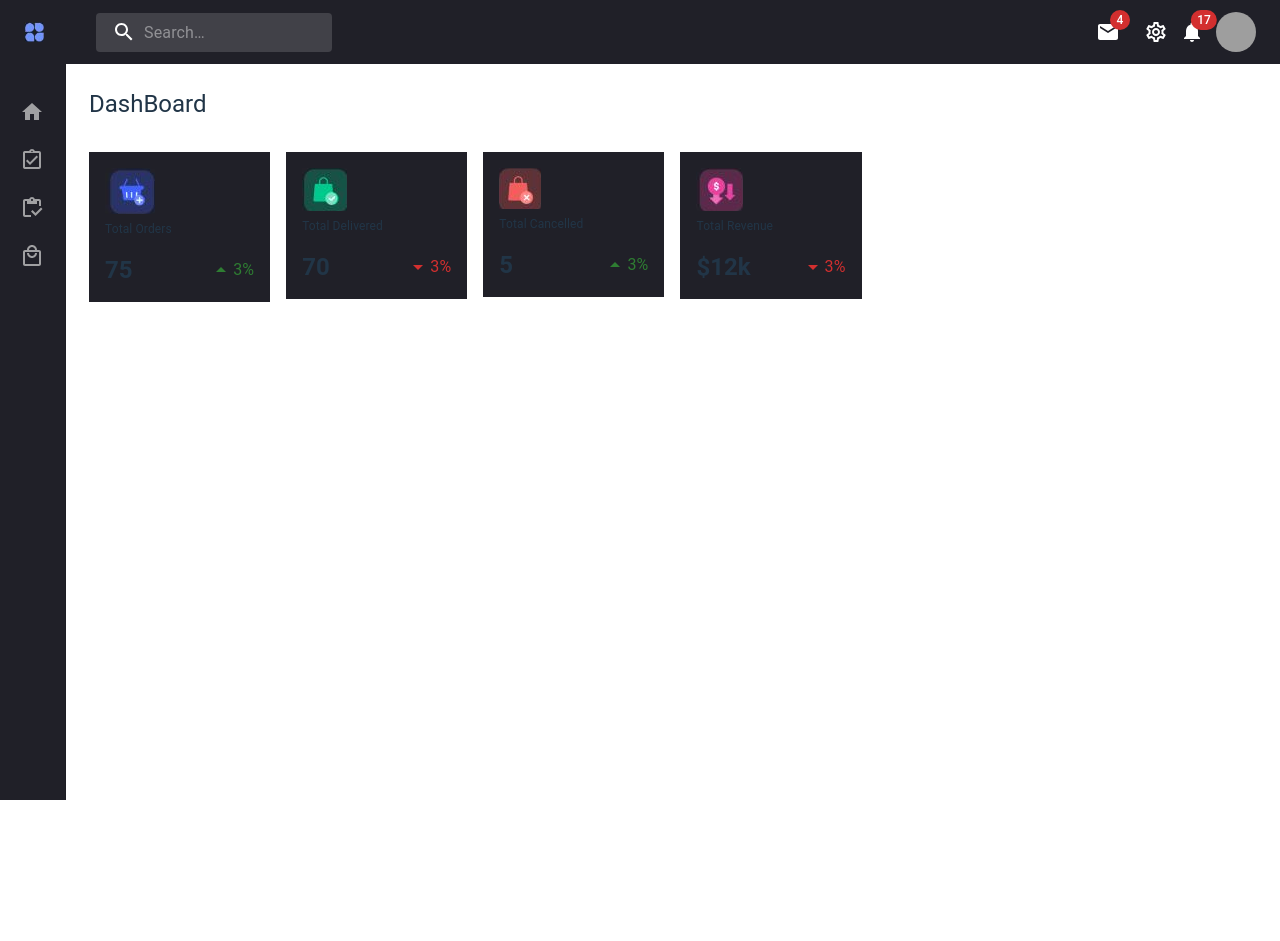
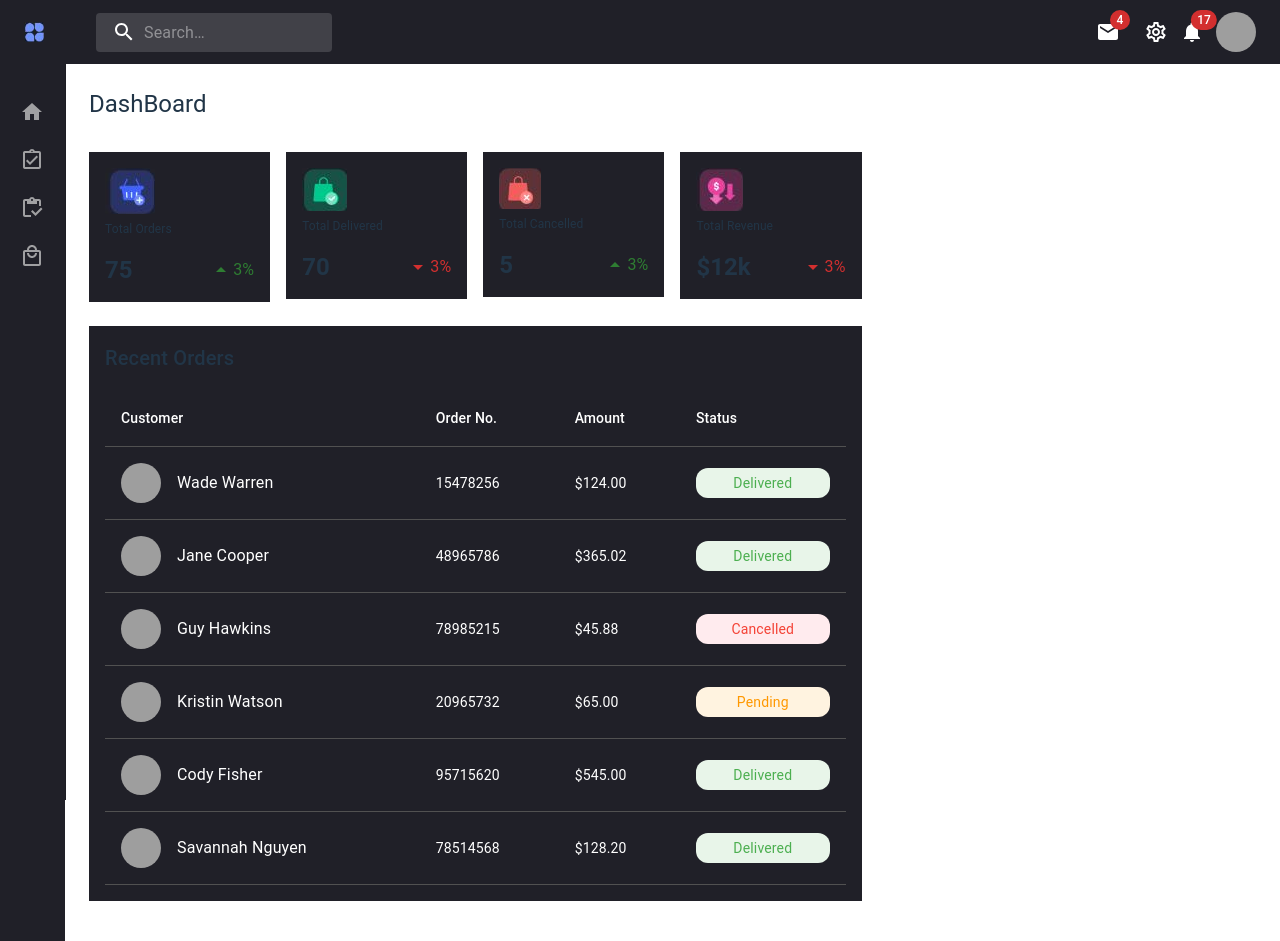
Before and after one commit to NirupanJoe/web-template-dashboard, a React (Vite) app: page /dashboard in a window 1280 px wide. Before the commit the page ends 800 px from the top, so only its background shows below. Built offline with nearby package versions, Linux system fonts and the light colour scheme; grey boxes are pictures that could not be loaded.

Commit message:
Created the RecentCards.

```diff
--- a/src/components/DashBoard.jsx
+++ b/src/components/DashBoard.jsx
@@ -1,6 +1,7 @@
 import React, { Fragment } from 'react'
-import { Grid, Typography } from '@mui/material'
+import { Grid, Stack, Typography } from '@mui/material'
 import StatisticsCards from './StatisticsCards';
+import RecentOrders from './RecentOrders';
 
 function DashBoard() {
   return (
@@ -10,7 +11,13 @@ function DashBoard() {
       </Typography>
       <Grid container spacing={2} mt={2}>
         <Grid item xs={12} md={8} >
-          <StatisticsCards />
+          <Stack marginBottom={2}>
+
+            <StatisticsCards />
+            <RecentOrders />
+          </Stack>
+        </Grid>
+        <Grid item xs={12} md={4}>
         </Grid>
       </Grid>
     </Fragment>
--- /dev/null
+++ b/src/components/RecentOrders.jsx
@@ -0,0 +1,91 @@
+import React from 'react';
+import { Table, TableBody, TableCell, TableContainer, TableHead, TableRow, Typography, Avatar, Stack, Box, createTheme, ThemeProvider } from '@mui/material';
+
+const orders = [
+  { customer: 'Wade Warren', orderNo: '15478256', amount: '$124.00', status: 'Delivered', avatar: 'path/to/avatar1.jpg' },
+  { customer: 'Jane Cooper', orderNo: '48965786', amount: '$365.02', status: 'Delivered', avatar: 'path/to/avatar2.jpg' },
+  { customer: 'Guy Hawkins', orderNo: '78985215', amount: '$45.88', status: 'Cancelled', avatar: 'path/to/avatar3.jpg' },
+  { customer: 'Kristin Watson', orderNo: '20965732', amount: '$65.00', status: 'Pending', avatar: 'path/to/avatar4.jpg' },
+  { customer: 'Cody Fisher', orderNo: '95715620', amount: '$545.00', status: 'Delivered', avatar: 'path/to/avatar5.jpg' },
+  { customer: 'Savannah Nguyen', orderNo: '78514568', amount: '$128.20', status: 'Delivered', avatar: 'path/to/avatar6.jpg' },
+];
+
+const getStatusStyle = (status) => {
+  switch (status) {
+    case 'Delivered':
+      return {
+        color: '#4caf50',
+        backgroundColor: '#e8f5e9',
+        borderRadius: '12px',
+        padding: '5px 10px',
+      };
+    case 'Cancelled':
+      return {
+        color: '#f44336',
+        backgroundColor: '#ffebee',
+        borderRadius: '12px',
+        padding: '5px 10px',
+      };
+    case 'Pending':
+      return {
+        color: '#ff9800',
+        backgroundColor: '#fff3e0',
+        borderRadius: '12px',
+        padding: '5px 10px',
+      };
+    default:
+      return {};
+  }
+};
+
+
+function RecentOrders() {
+  const darkTheme = createTheme({
+    palette: {
+      mode: 'dark',
+      text: {
+        primary: '#ffffff',
+        secondary: '#a1a1a1',
+      },
+    },
+  });
+
+  return (
+    <ThemeProvider theme={darkTheme}>
+      <Box mt={3} bgcolor={'#202028'} padding={2}>
+        <Typography variant="h6">Recent Orders</Typography>
+        <TableContainer sx={{ mt: 2 }} >
+          <Table >
+            <TableHead>
+              <TableRow>
+                <TableCell>Customer</TableCell>
+                <TableCell>Order No.</TableCell>
+                <TableCell>Amount</TableCell>
+                <TableCell>Status</TableCell>
+              </TableRow>
+            </TableHead>
+            <TableBody>
+              {orders.map((order, index) => (
+                <TableRow key={index}>
+                  <TableCell>
+                    <Stack direction="row" alignItems="center" spacing={2} >
+                      <Avatar src={order.avatar} alt={order.customer} />
+                      <Typography>{order.customer}</Typography>
+                    </Stack>
+                  </TableCell>
+                  <TableCell>{order.orderNo}</TableCell>
+                  <TableCell>{order.amount}</TableCell>
+                  <TableCell>
+                    <Box textAlign="center" sx={getStatusStyle(order.status)}>{order.status}</Box>
+                  </TableCell>
+                </TableRow>
+              ))}
+            </TableBody>
+          </Table>
+        </TableContainer>
+      </Box>
+    </ThemeProvider>
+  );
+}
+
+export default RecentOrders;
```
